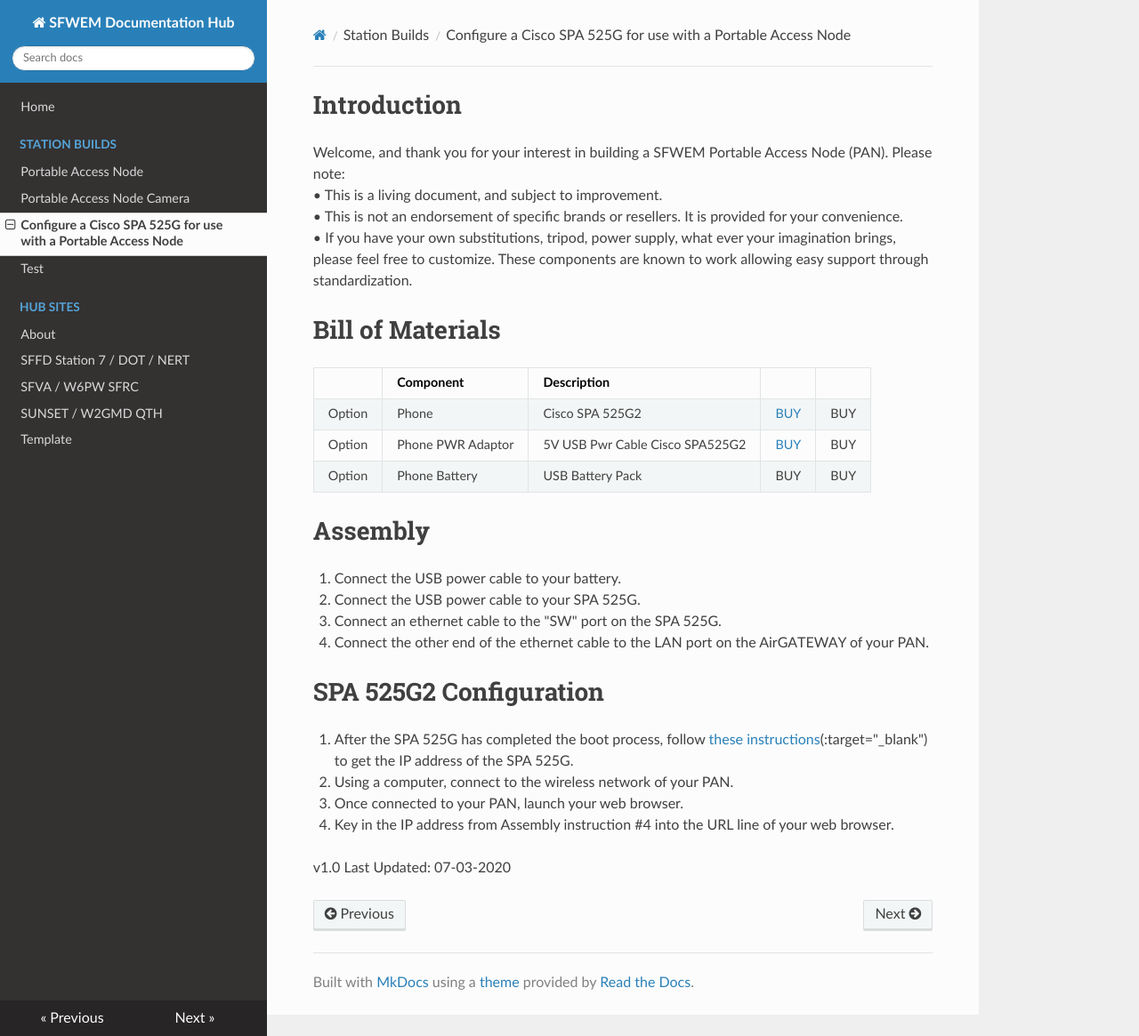
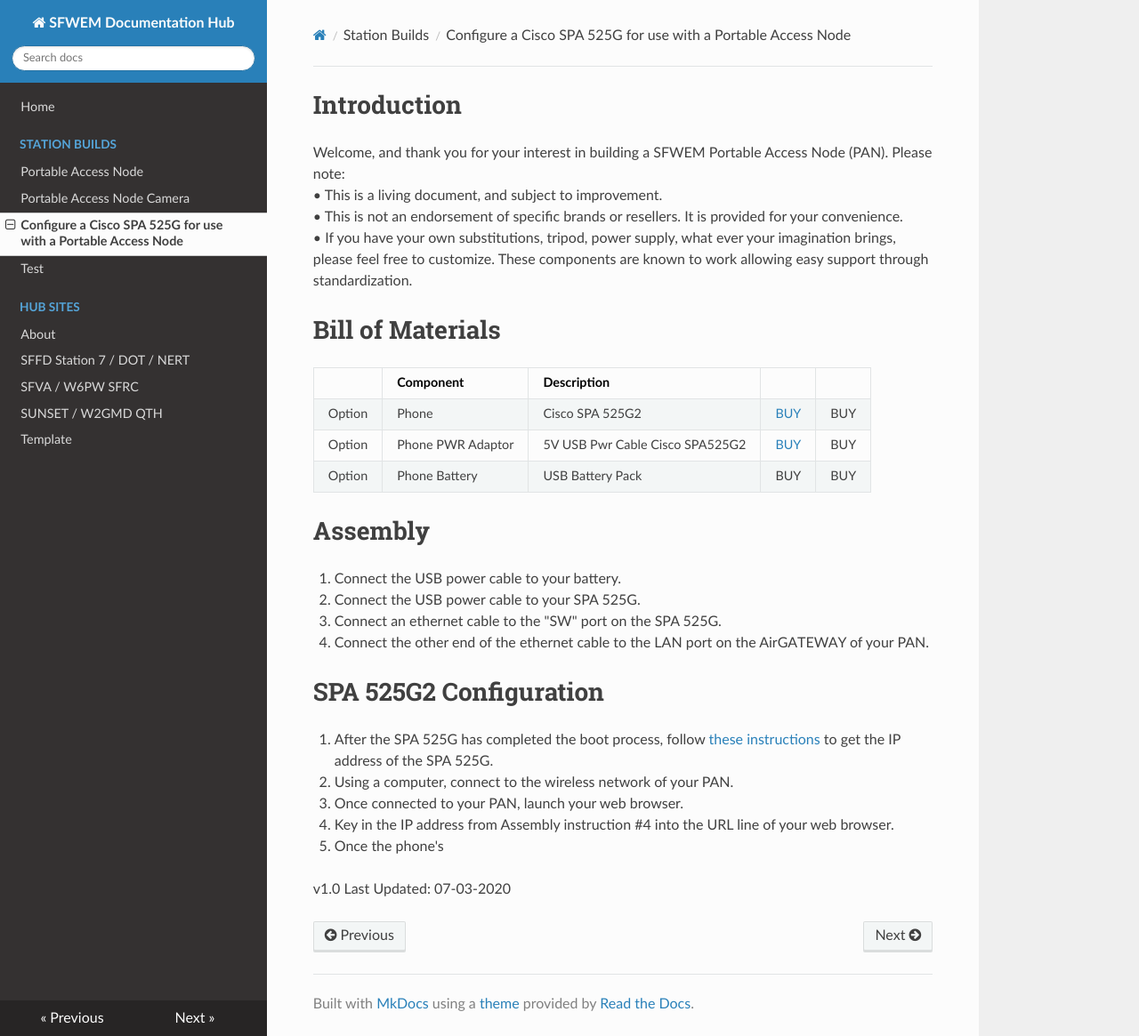
Before and after one commit to sfwem/SFWEM-Docs, an MkDocs documentation site: the page built from docs/Station_Builds/PAN_Cisco_Phone_SPA_525G2.md, in a window 1280 px wide and 1165 px high. Shown: the whole window at 89% size. Built offline with MkDocs 1.6.1, drawn with Linux system fonts in a browser that asks for light colours; nearby versions of some CDN libraries.

Commit message:
Update PAN_Cisco_Phone_SPA_525G2.md

```diff
--- a/docs/Station_Builds/PAN_Cisco_Phone_SPA_525G2.md
+++ b/docs/Station_Builds/PAN_Cisco_Phone_SPA_525G2.md
@@ -22,9 +22,10 @@
 4. Connect the other end of the ethernet cable to the LAN port on the AirGATEWAY of your PAN.
 
 # SPA 525G2 Configuration
-1. After the SPA 525G has completed the boot process, follow [these instructions](https://www.cisco.com/c/en/us/support/docs/smb/unified-communications/cisco-small-business-spa500-series-ip-phones/smb2083-determine-ip-address-on-spa525g-and-spa525g2-ip-phones.html)(:target="_blank") to get the IP address of the SPA 525G.
+1. After the SPA 525G has completed the boot process, follow [these instructions](https://www.cisco.com/c/en/us/support/docs/smb/unified-communications/cisco-small-business-spa500-series-ip-phones/smb2083-determine-ip-address-on-spa525g-and-spa525g2-ip-phones.html) to get the IP address of the SPA 525G.
 2. Using a computer, connect to the wireless network of your PAN.
 3. Once connected to your PAN, launch your web browser.
 4. Key in the IP address from Assembly instruction #4 into the URL line of your web browser.
+5. Once the phone's
 
 v1.0 Last Updated: 07-03-2020
```
